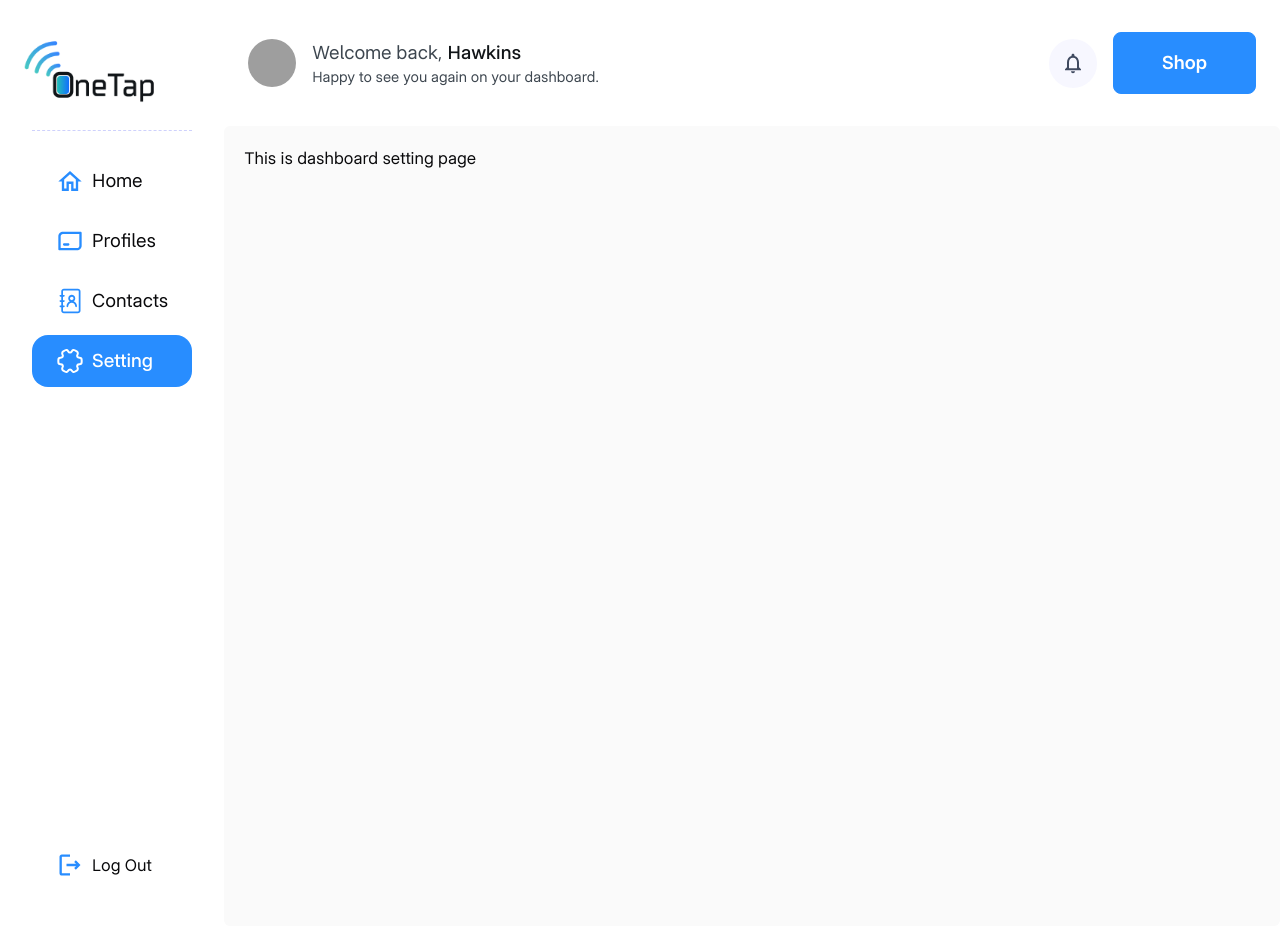
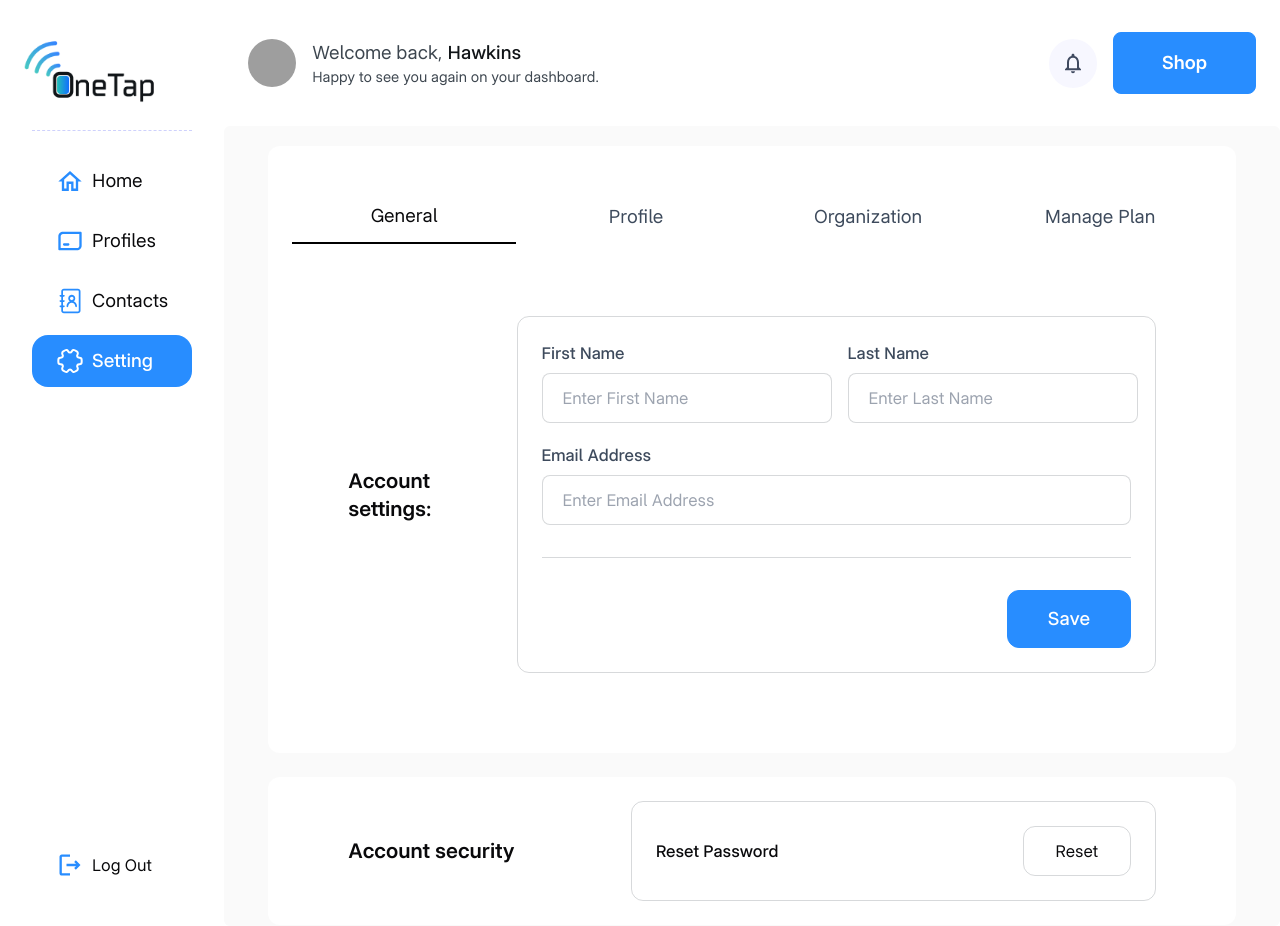
Before and after one commit to nahidbinwadood/tamman-deep-client, a React (Vite) app: page /dashboard/setting in a window 1280 px wide. Built offline with nearby package versions, Linux system fonts and the light colour scheme; grey boxes are pictures that could not be loaded.

Commit message:
added general tab in settings page

```diff
--- a/src/Pages/Dashboard/Dashboard Setting/DashboardSetting.jsx
+++ b/src/Pages/Dashboard/Dashboard Setting/DashboardSetting.jsx
@@ -1,11 +1,55 @@
-
+import { useState } from 'react';
+import GeneralSettings from './Tabs/GeneralSettings';
+import ProfileSettings from './Tabs/ProfileSettings';
+import OrganizationSettings from './Tabs/OrganizationSettings';
+import ManagePlanSettings from './Tabs/ManagePlanSettings';
 
 const DashboardSetting = () => {
-    return (
+  const tabs = ['General', 'Profile', 'Organization', 'Manage Plan'];
+  const [activeTab, setActiveTab] = useState('General');
+
+  return (
+    <>
+      <div className="mx-6 py-8 bg-white rounded-xl">
+        {/* tabs */}
+        <div className="p-6 flex items-center gap-2 w-full">
+          {tabs.map((tab) => (
+            <div
+              onClick={() => setActiveTab(tab)}
+              key={tab}
+              className={`w-full text-lg pb-3 text-center cursor-pointer ${
+                activeTab == tab ? 'border-b-2 border-black' : 'border-b-0 text-textGray'
+              } `}
+            >
+              <h4>{tab}</h4>
+            </div>
+          ))}
+        </div>
+
+        {/* tab contents */}
         <div>
-            <h2>This is dashboard setting page</h2>
+          {activeTab == 'General' && <GeneralSettings />}
+          {activeTab == 'Profile' && <ProfileSettings />}
+          {activeTab == 'Organization' && <OrganizationSettings />}
+          {activeTab == 'Manage Plan' && <ManagePlanSettings />}
         </div>
-    );
+      </div>
+      {/* account security */}
+      <div className="mx-6 px-12 bg-white rounded-xl mt-6">
+        <div className="px-8 py-6 w-full flex items-center justify-between">
+          <div>
+            <h2 className="text-xl font-semibold">Account security</h2>
+          </div>
+          <div>
+            <div className="border border-borderColor p-6 rounded-xl flex items-center justify-between min-w-[525px]">
+              <p className="font-medium">Reset Password</p>
+              <button className='px-8 py-3 rounded-xl border border-borderColor'>Reset</button>
+            </div>
+          </div>
+        </div>
+      </div>
+    </>
+  );
 };
 
 export default DashboardSetting;
--- /dev/null
+++ b/src/Pages/Dashboard/Dashboard Setting/Tabs/GeneralSettings.jsx
@@ -0,0 +1,69 @@
+const GeneralSettings = () => {
+    const handleSubmit=(e)=>{
+        e.preventDefault();
+    }
+  return (
+    <div className="px-20 py-12 flex items-center justify-between">
+      <h2 className="text-xl font-semibold">Account settings:</h2>
+      <div className="border border-borderColor rounded-xl p-6 min-w-[525px]">
+        <form
+          onSubmit={handleSubmit}
+          action=""
+          className="w-full flex flex-col gap-5"
+        >
+          <div className="flex w-full items-center gap-4">
+            <div className="flex flex-col gap-2">
+              <label htmlFor="firstName" className="font-medium text-textGray">
+                First Name
+              </label>
+              <input
+                placeholder="Enter First Name"
+                className=" px-5 py-3 border border-borderColor rounded-lg focus:outline-none"
+                type="text"
+                name="firstName"
+                id="firstName"
+              />
+            </div>
+            <div className="flex flex-col gap-2">
+              <label htmlFor="lastName" className="font-medium text-textGray ">
+                Last Name
+              </label>
+              <input
+                placeholder="Enter Last Name"
+                className=" px-5 py-3 border border-borderColor rounded-lg focus:outline-none"
+                type="text"
+                name=""
+                id=""
+              />
+            </div>
+          </div>
+          <div>
+            <div className="flex flex-col gap-2">
+              <label
+                htmlFor="email"
+                className="font-medium text-textGray focus:outline-none"
+              >
+                Email Address
+              </label>
+              <input
+                placeholder="Enter Email Address"
+                className=" px-5 py-3 border border-borderColor rounded-lg focus:outline-none"
+                type="email"
+                name="email"
+                id="email"
+              />
+            </div>
+          </div>
+          <div className="w-full border-t border-borderColor my-3" />
+          <div className="w-full flex justify-end">
+            <button className="bg-primaryColor text-white border border-primaryColor px-10 py-3.5 rounded-xl text-lg font-medium hover:bg-transparent hover:text-primaryColor transition duration-300">
+              Save
+            </button>
+          </div>
+        </form>
+      </div>
+    </div>
+  );
+};
+
+export default GeneralSettings;
--- /dev/null
+++ b/src/Pages/Dashboard/Dashboard Setting/Tabs/ManagePlanSettings.jsx
@@ -0,0 +1,11 @@
+
+
+const ManagePlanSettings = () => {
+    return (
+        <div>
+            <h1>this is manage plan settings</h1>
+        </div>
+    );
+};
+
+export default ManagePlanSettings;
--- /dev/null
+++ b/src/Pages/Dashboard/Dashboard Setting/Tabs/OrganizationSettings.jsx
@@ -0,0 +1,11 @@
+
+
+const OrganizationSettings = () => {
+    return (
+        <div>
+            <h1>this is organization settings</h1>
+        </div>
+    );
+};
+
+export default OrganizationSettings;
--- /dev/null
+++ b/src/Pages/Dashboard/Dashboard Setting/Tabs/ProfileSettings.jsx
@@ -0,0 +1,11 @@
+
+
+const ProfileSettings = () => {
+    return (
+        <div>
+            <h1>this is profile settings</h1>
+        </div>
+    );
+};
+
+export default ProfileSettings;
--- a/tailwind.config.js
+++ b/tailwind.config.js
@@ -22,6 +22,8 @@ export default {
         textColor: '#5A5C5F',
         textLight: '#404A60',
         textDark: '#222E48',
+        borderColor: '#5762693D',
+        textGray: '#3D4A5C',
         // bgPrimary:"#111518",
         bgSecondary: '#111518',
         background: 'hsl(var(--background))',
```
